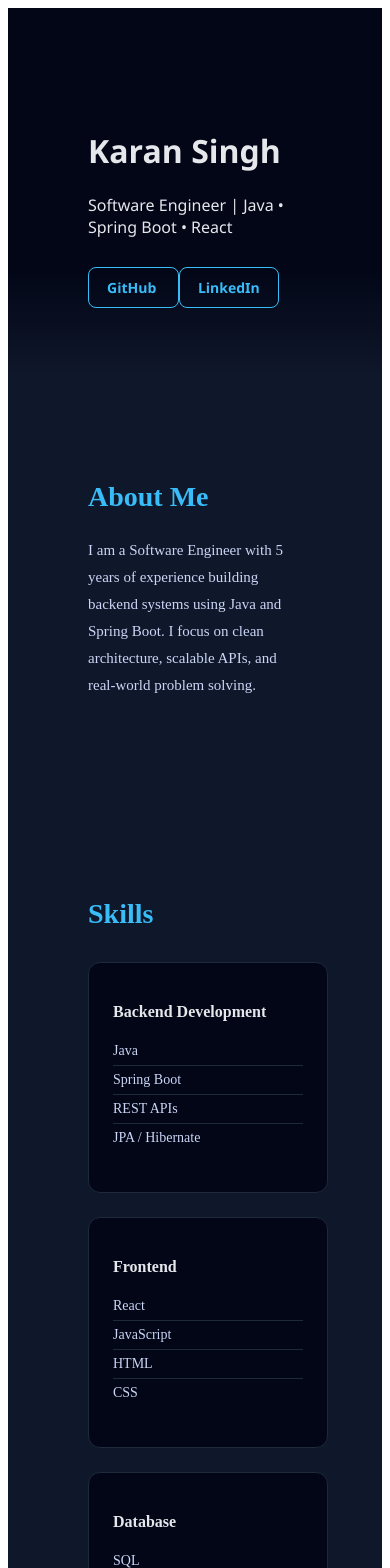
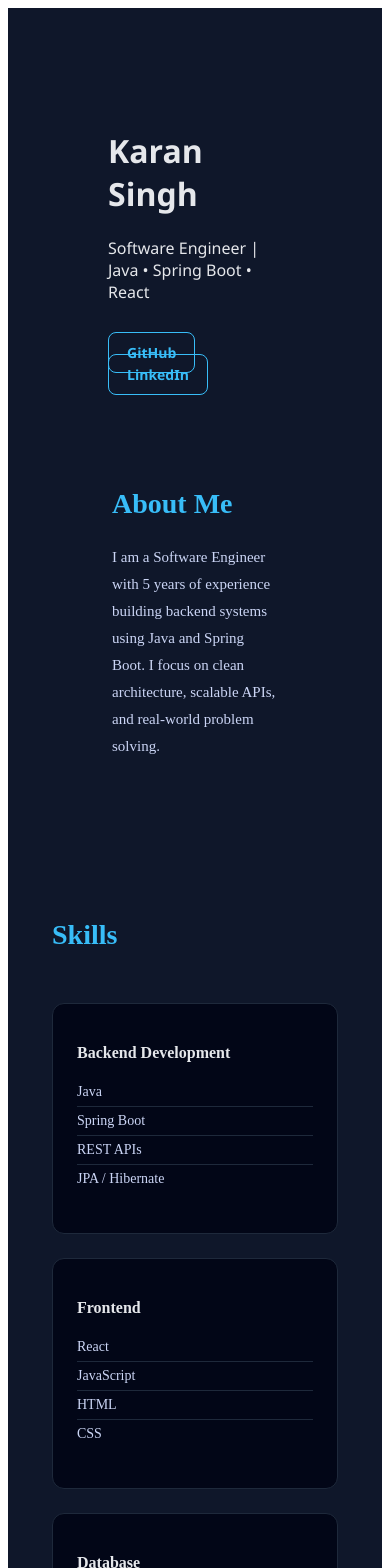
Before and after one commit to KaranSinghG/react-portfolio, a React (Vite) app in the folder portfolio/: page / in a window 390 px wide. Shown: the top 1568 px of the page. Built offline with nearby package versions, Linux system fonts and the light colour scheme.

Commit message:
Refactor CSS for About, Header, and Skills components; adjust padding for improved layout and responsiveness

```diff
--- a/portfolio/src/components/css/about.css
+++ b/portfolio/src/components/css/about.css
@@ -1,10 +1,14 @@
 .about {
   background-color: #0f172a;
+  max-width: 1100px;
+  padding-left: 80px;
+  padding-right: 80px;
+  margin: 0 auto;
 }
 
 .about-container {
   max-width: 1100px;
-  padding: 80px 80px;
+  padding: 20px 20px;
 }
 
 .about h2 {
@@ -19,3 +23,10 @@
   color: #cbd5f5;
   margin-bottom: 16px;
 }
+
+/* Responsive */
+@media (max-width: 768px) {
+  .about-container {
+    padding: 60px 24px;
+  }
+}
--- a/portfolio/src/components/css/header.css
+++ b/portfolio/src/components/css/header.css
@@ -1,17 +1,17 @@
 /* Header */
 header {
-  background: linear-gradient(
-    180deg,
-    #020617 0%,
-    #020617 70%,
-    #0f172a 100%
-  );
+  background-color: #0f172a;
+  max-width: 1100px;
+  margin: 0 auto;
+  padding-left: 80px;
+  padding-right: 80px;
+  padding-top: 80px;
 }
 
 .header-content {
   max-width: 1100px;
   margin: 0 auto;
-  padding: 100px 80px 80px;
+  padding: 20px 20px;
   color: #e5e7eb;
   font-family: 'Segoe UI', Tahoma, Geneva, Verdana, sans-serif;
 }
--- a/portfolio/src/components/css/skills.css
+++ b/portfolio/src/components/css/skills.css
@@ -2,7 +2,8 @@
 .skills {
   max-width: 1100px;
   margin: 0 auto;
-  padding: 80px 80px;
+  padding-left: 80px;
+  padding-right: 80px;
   background-color: #0f172a;
 }
 
@@ -10,12 +11,14 @@
   font-size: 28px;
   color: #38bdf8;
   margin-bottom: 32px;
+  padding: 0px 20px;
 }
 
 .skills-container {
   display: grid;
   grid-template-columns: repeat(auto-fit, minmax(240px, 1fr));
   gap: 24px;
+  padding: 20px 20px;
 }
 
 /* Individual skill group */
@@ -48,3 +51,10 @@
 .skill-group li:last-child {
   border-bottom: none;
 }
+
+/* Responsive */
+@media (max-width: 768px) {
+  .skills {
+    padding: 60px 24px;
+  }
+}
```
